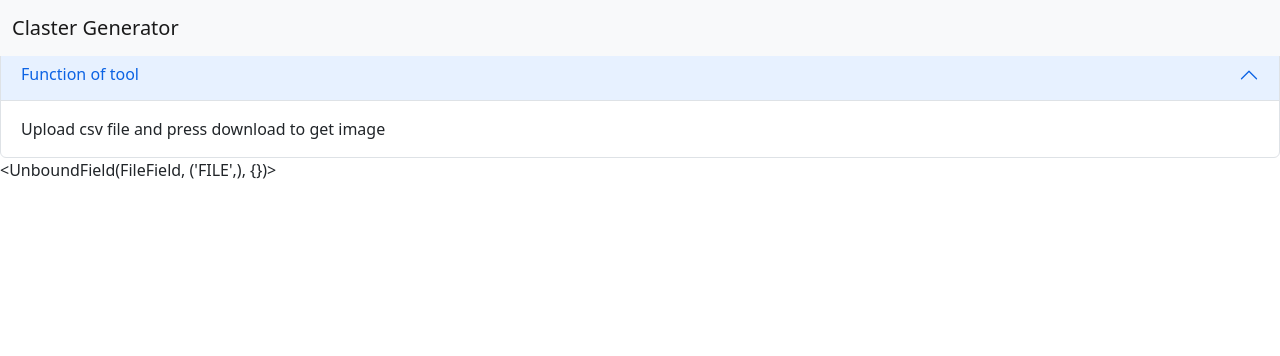
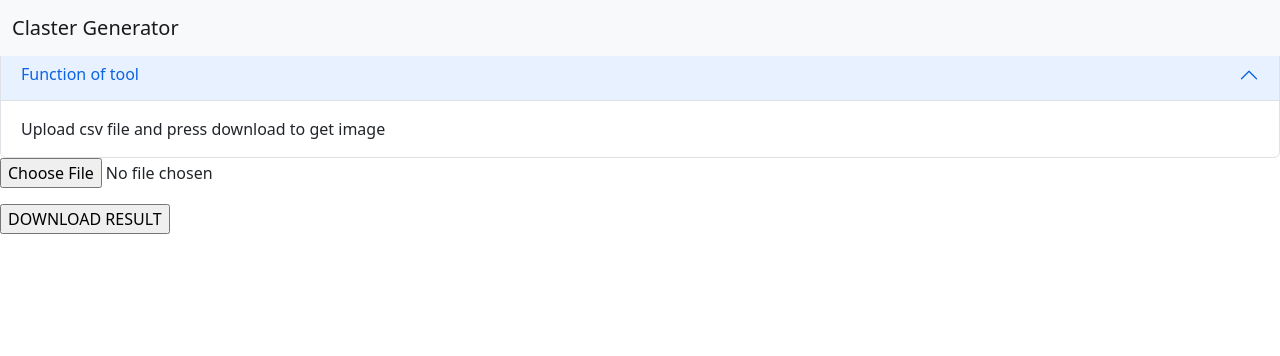
Before and after one commit to YakuzaRamen/WebsiteCrawler, a Flask app: page /claster in a window 1280 px wide. Shown: the top 356 px of the page. Run offline with Flask 2, Linux system fonts and the light colour scheme.

Commit message:
Worker comit

```diff
--- a/app_photon/forms.py
+++ b/app_photon/forms.py
@@ -20,3 +20,4 @@ class DataGenerator(FlaskForm):
 
 class Image(FlaskForm):
     file = FileField('FILE')
+    download = SubmitField('DOWNLOAD RESULT', default=False)
--- a/app_photon/routes.py
+++ b/app_photon/routes.py
@@ -1,9 +1,15 @@
 # -*- coding: utf-8 -*-
+import os.path
+
 from flask import render_template, url_for, request, redirect, send_file, flash
+from matplotlib import pyplot as plt
+
 from app_photon import app
+from PIL import Image
+from os import path
 from app_photon.search_config import SearchConfig
 from app_photon.forms import Parsing, DataGenerator, Image
-from app_photon.utils import data_csv, photon_parsing, cleaner, zip_result, set_search_param, csv_reader
+from app_photon.utils import save_image, data_csv, photon_parsing, cleaner, zip_result, set_search_param, csv_reader
 
 
 @app.route('/', methods=['GET', 'POST'])
@@ -12,7 +18,7 @@ def index():
     if request.method == 'POST':
         set_search_param(form)
         photon_parsing()
-        zip_result()
+        zip_result('zipped_scrap')
         cleaner()
         flash('Good parsing, start sending file!')
         return redirect(url_for('download'))
@@ -45,11 +51,24 @@ def download_csv():
 
 
 
+@app.route('/download/image')
+def download_image():
+    return send_file(SearchConfig.IMAGE_PATH, 'result')
+
 
 @app.route('/claster', methods=['GET', 'POST'])
 def claster():
-    form = Image
-
+    form = Image()
+    if request.method == ['POST']:
+        data = csv_reader(form)
+        print(data)
+        plt.figure(figsize=(5, 5))
+        plt.plot(data[:, 0], data[:, 1], 'bo')
+        plt.savefig('foo.png')
+        image = Image.open('foo.png')
+        image.save('foo.png')
+        os.path.abspath('foo.png')
+        return redirect(url_for('download_image'))
     return render_template('render_data_image.html', form=form,
                            title='Claster Generator',
                            description='Upload csv file and press download to get image')
--- a/app_photon/search_config.py
+++ b/app_photon/search_config.py
@@ -3,4 +3,4 @@ class SearchConfig():
     PARAMETERS_SEARCH = ' '
     ZIP_PATH = ''
     CSV_PATH = r'C:\Users\pkarn\PycharmProjects\flaskProject\eggs.csv'
-    IMAGE_PATH = r'C:\Users\pkarn\PycharmProjects\flaskProject'
+    IMAGE_PATH = r'C:\Users\pkarn\PycharmProjects\flaskProject\result.png'
--- a/app_photon/templates/render_data_image.html
+++ b/app_photon/templates/render_data_image.html
@@ -1,5 +1,8 @@
 {% extends "base.html" %}
 
 {% block content %}
- <p>{{ form.file }} {{ form.file.label }}</p>
+    <p>
+    {{ form.file }}
+    </p>
+    <p>{{ form.download }}</p>
 {% endblock %}
```
Also changed, not shown: app_photon/utils.py (+16 -5 lines), 1 other file.
